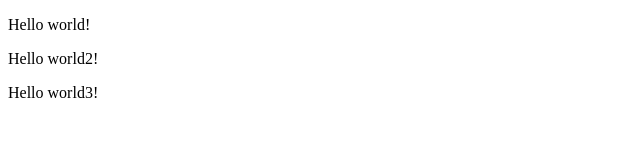
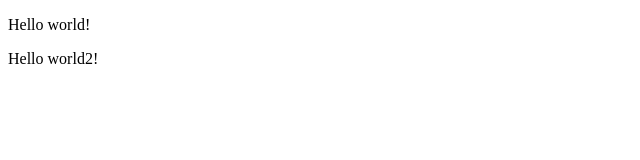
Before and after one commit to cpplv/StartIT_web, a plain HTML site: page index.html in a window 1280 px wide. Shown: the whole page, without its empty margins (0-640 px from the left). Drawn offline with Linux system fonts and the light colour scheme.

Commit message:
index changed

```diff
--- a/index.html
+++ b/index.html
@@ -9,6 +9,5 @@
 <body>
     <p>Hello world!</p>
     <p>Hello world2!</p>
-    <p>Hello world3!</p>
 </body>
 </html>
```
